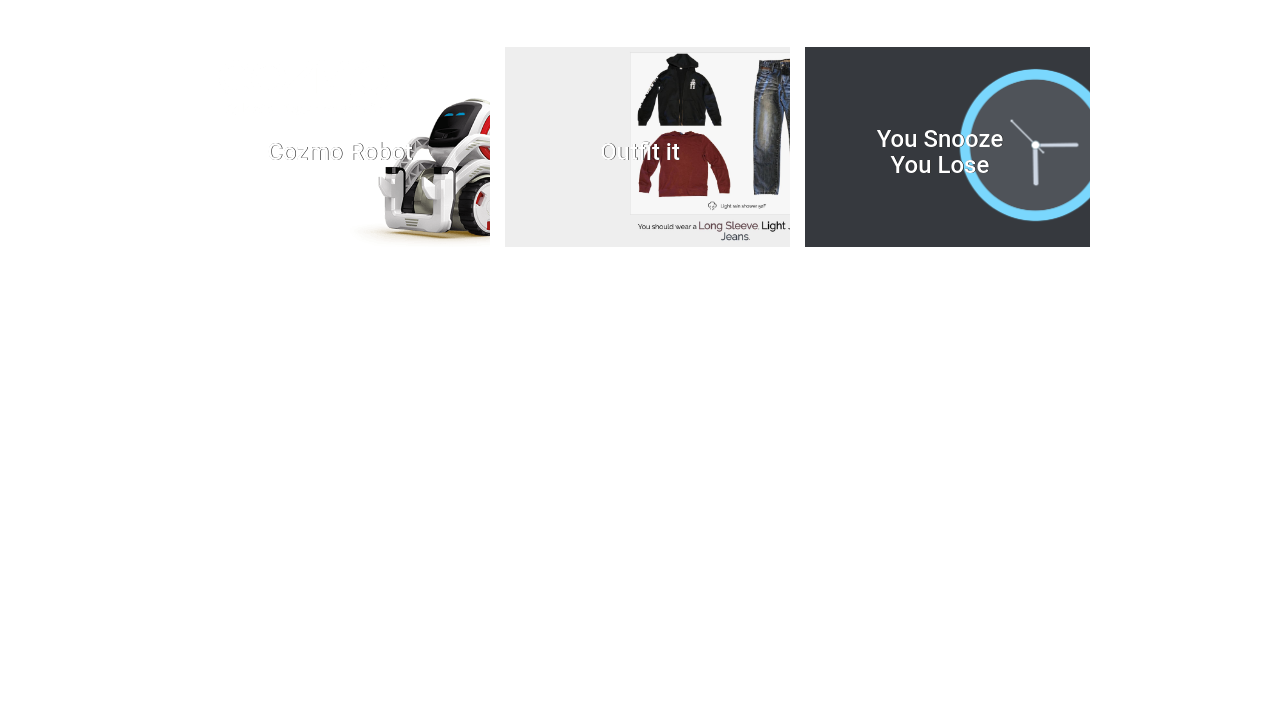
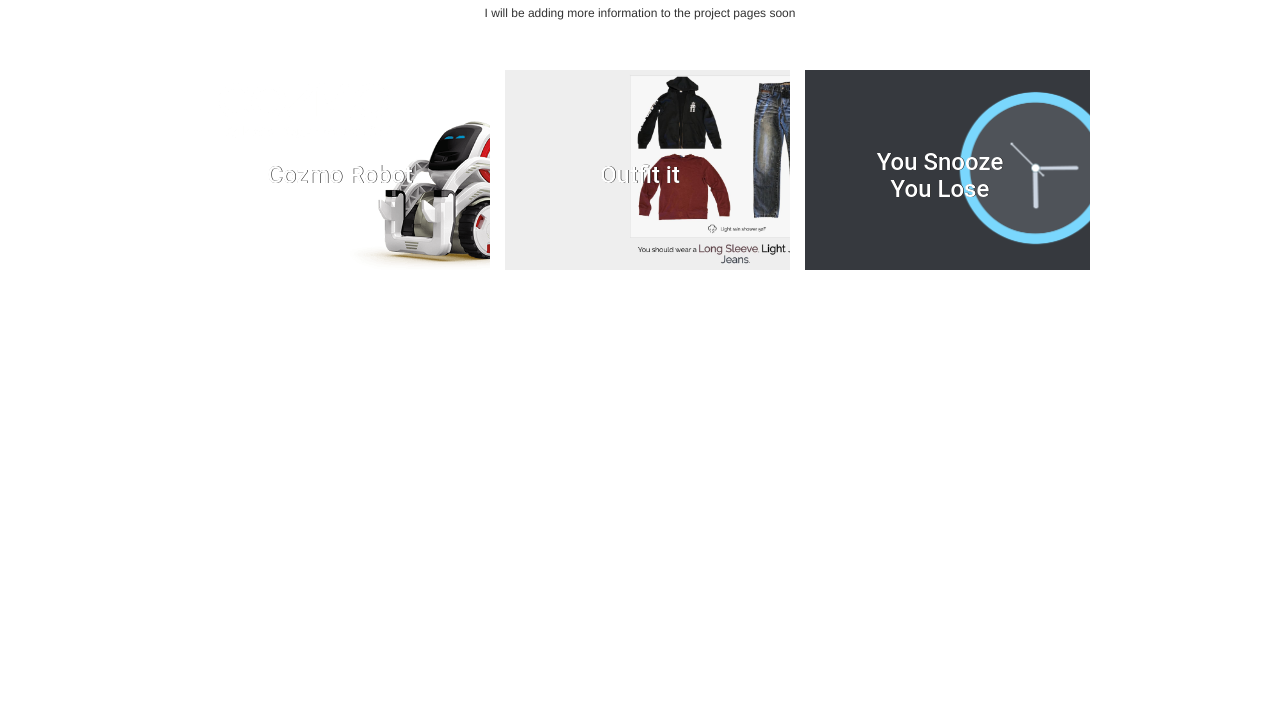
Before and after one commit to RBB2/RBB2.github.io, a plain HTML site: page work.html in a window 1280 px wide. Shown: the part 98-800 px from the top of the page. Drawn offline with nearby package versions, Linux system fonts and the light colour scheme; a web font is replaced by a local one.

Commit message:
project changed

```diff
--- a/work.html
+++ b/work.html
@@ -49,6 +49,7 @@
     <div class="row">
         <div class="col-6" align="center">
             <h5>Here are some of the projects I have worked on.</h5>
+            <h6>I will be adding more information to the project pages soon</h6>
         </div>
     </div>
 </div>
```
